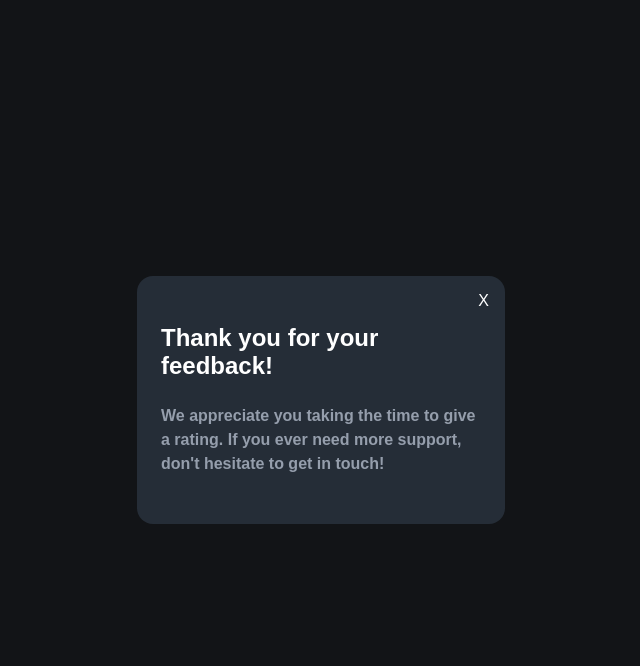
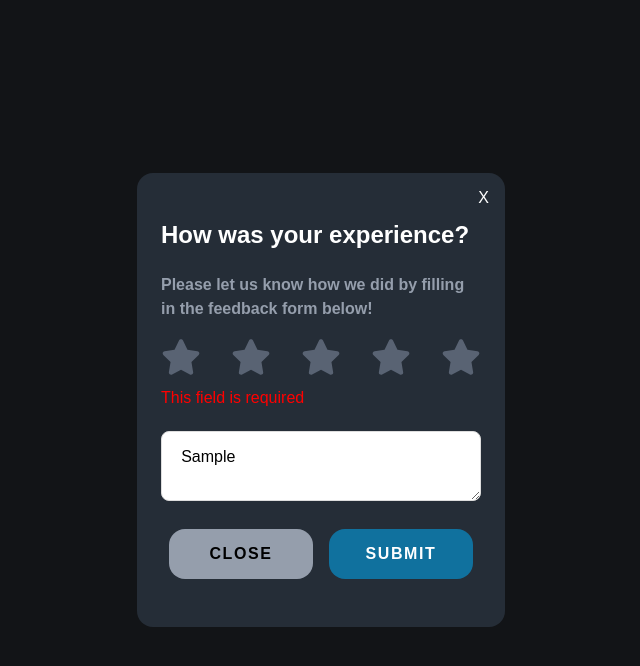
Before and after one commit to SaharBatol/feedback-form-component, a React (Vite) app: page / in a window 1280 px wide. Both pictures are taken after typing "Sample" into the empty fields and a click on the button "SUBMIT". Shown: the top 666 px of the page, without its empty margins (319-959 px from the left). Built offline with nearby package versions, Linux system fonts and the light colour scheme.

Commit message:
add error handling and prevention of submitting empty fields

```diff
--- a/src/components/FeedbackForm.jsx
+++ b/src/components/FeedbackForm.jsx
@@ -3,18 +3,44 @@ import { FaStar } from "react-icons/fa6";
 import { apiCallSimulation } from "../api";
 import LoadingSpinner from "./LoadingSpinner";
 
-const FeedbackForm = ({ handleClosePopup, setIsSubmitted }) => {
-  const [isLoading, setIsLoading] = useState(false);
+const FeedbackForm = ({
+  handleClosePopup,
+  setIsSubmitted,
+  isLoading,
+  setIsLoading,
+}) => {
   const [starRating, setStarRating] = useState(0);
   const [feedbackInput, setFeedbackInput] = useState("");
+  const [errorStar, setErrorStar] = useState("");
+  const [errorField, setErrorField] = useState("");
+  const [error, setError] = useState("");
 
   const stars = [1, 2, 3, 4, 5];
 
   const handleSubmit = (e) => {
     e.preventDefault();
+
+    if (starRating === 0 && feedbackInput === "") {
+      setErrorStar("This field is required");
+      setErrorField("This field is required");
+      return;
+    }
+
+    if (starRating === 0) {
+      setErrorStar("This field is required");
+      return;
+    }
+
+    if (feedbackInput === "") {
+      setErrorField("This field is required");
+      return;
+    }
+
     setIsLoading(true);
     apiCallSimulation(starRating, feedbackInput)
       .then(() => {
+        setErrorStar("");
+        setErrorField("");
         setIsSubmitted(true);
         setIsLoading(false);
       })
@@ -36,26 +62,38 @@ const FeedbackForm = ({ handleClosePopup, setIsSubmitted }) => {
             <FaStar
               key={number}
               onClick={() => {
+                if (isLoading) {
+                  return;
+                }
                 setStarRating(number);
+                if (number !== 0) {
+                  setErrorStar("");
+                }
               }}
               color={number <= starRating ? "gold" : "hsl(217, 13%, 40%)"}
               id="star-styling"
             />
           ))}
         </div>
+        {errorStar && <p className="error">{errorStar}</p>}
         <textarea
           id="input-field"
           type="text"
           placeholder="Enter your feedback here"
           onChange={(e) => {
             setFeedbackInput(e.target.value);
+            if (feedbackInput !== "") {
+              setErrorField("");
+            }
           }}
           value={feedbackInput}
         />
+        {errorField && <p className="error">{errorField}</p>}
         <div className="popup-button-container">
           <button
             className="popup-button-style close-button"
             onClick={handleClosePopup}
+            disabled={isLoading}
           >
             CLOSE
           </button>
--- a/src/components/FeedbackFormPopup.jsx
+++ b/src/components/FeedbackFormPopup.jsx
@@ -4,6 +4,7 @@ import FormSubmissionSuccess from "./FormSubmissionSuccess";
 import FeedbackForm from "./FeedbackForm";
 
 const FeedbackFormPopup = () => {
+  const [isLoading, setIsLoading] = useState(false);
   const [isSubmitted, setIsSubmitted] = useState(false);
   const [isOpen, setIsOpen] = useState(true);
 
@@ -15,7 +16,11 @@ const FeedbackFormPopup = () => {
     isOpen && (
       <div className="popup-container">
         <div className="popup-content-container">
-          <button className="popup-cross-button" onClick={handleClosePopup}>
+          <button
+            className="popup-cross-button"
+            onClick={handleClosePopup}
+            disabled={isLoading}
+          >
             X
           </button>
 
@@ -25,6 +30,8 @@ const FeedbackFormPopup = () => {
             <FeedbackForm
               setIsSubmitted={setIsSubmitted}
               handleClosePopup={handleClosePopup}
+              isLoading={isLoading}
+              setIsLoading={setIsLoading}
             />
           )}
         </div>
--- a/src/index.css
+++ b/src/index.css
@@ -129,3 +129,8 @@ body {
   right: 1rem;
   top: 1rem;
 }
+
+.error {
+  color: red;
+  margin-top: 0.5rem;
+}
```
